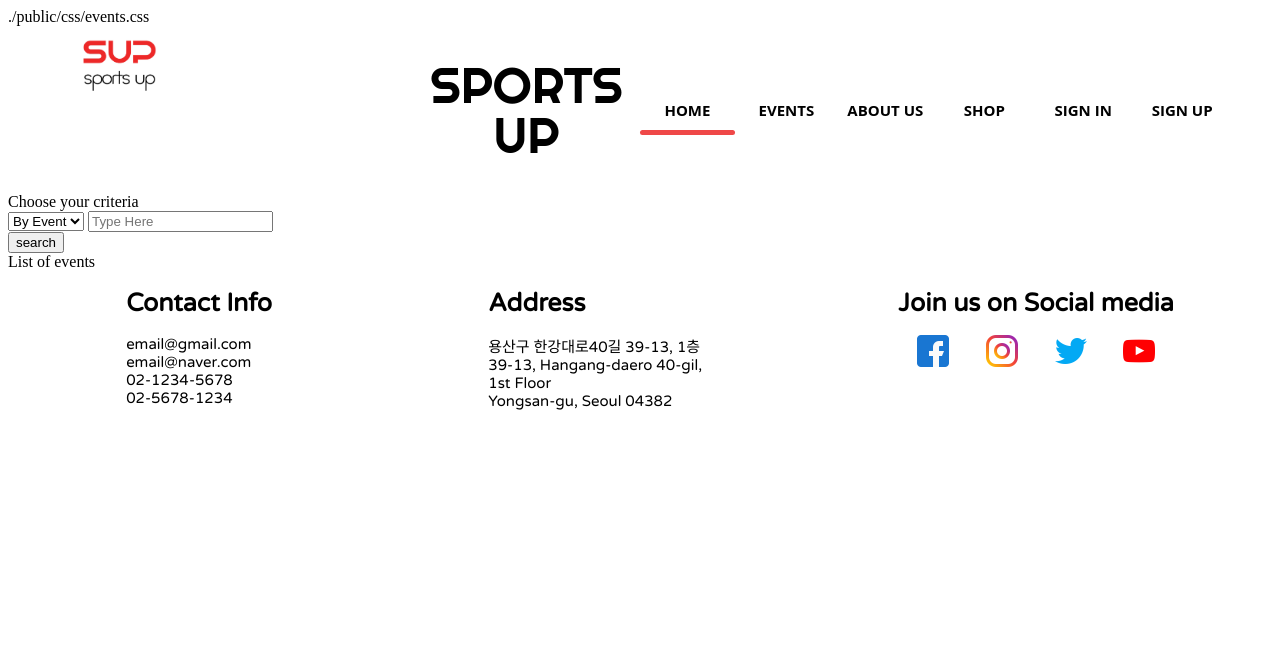
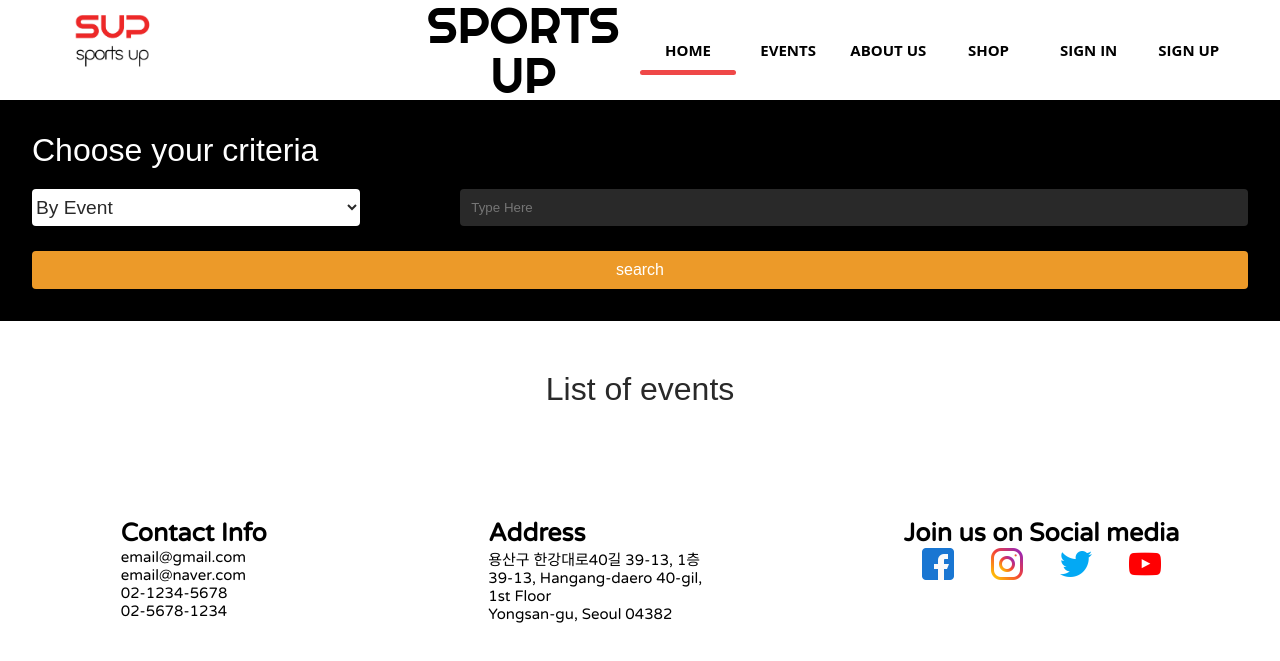
Before and after one commit to yenapaek/sportsUp, a PHP site: page /sportsEvent/index.php?action=events in a window 1280 px wide. Shown: the top 661 px of the page. Run offline with PHP 8.4, Linux system fonts and the light colour scheme; data that the repository does not hold is empty.

Commit message:
quick fix

```diff
--- a/model/categoryManager.php
+++ b/model/categoryManager.php
@@ -15,7 +15,7 @@
         $rawResponse = $dataBase->query(
             "SELECT c.name AS categoryName, e.name AS eventName, e.eventDate as eventDate, e.playerNumber as playerNumber, e.duration as duration, c.image as categoryImage
             FROM events e
-            OUTER JOIN categories c
+            JOIN categories c
             ON e.categoryId = c.id"
         );
         $infoArray = $rawResponse->fetchAll(PDO::FETCH_ASSOC);
--- a/view/events.php
+++ b/view/events.php
@@ -1,6 +1,6 @@
 <?php
     $title = "Events";
-    $style = "./public/css/events.css";
+    $style = '<link href="./public/css/events.css" rel="stylesheet" />';
 ?>
 <?php ob_start(); ?>
 
```
